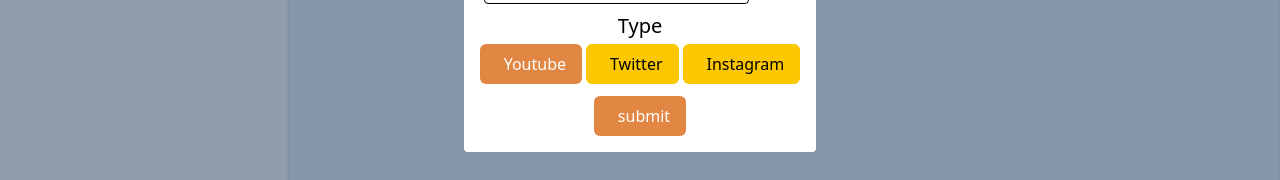
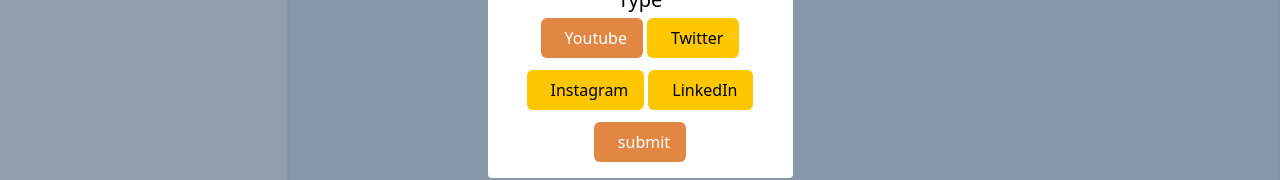
Before and after one commit to kaabilcoder/prismApp, a React (Vite) app in the folder prism-frontend/: page /dashboard in a window 1280 px wide. Both pictures are taken after a click on the button "Add Content". Shown: the part 386-566 px from the top of the page. Built offline with nearby package versions, Linux system fonts and the light colour scheme; no server answers.

Commit message:
delete content funtionality bug fixed

```diff
--- a/prism-frontend/src/components/Card.tsx
+++ b/prism-frontend/src/components/Card.tsx
@@ -1,19 +1,19 @@
 import { ShareIcon } from "../icons/ShareIcon";
 import { DeleteIcon } from '../icons/DeleteIcon'
 
-import { getTwitterEmbedURL, getYouTubeEmbedURL , getInstagramEmbedURL} from "../utils/Embeddings";
+import { getTwitterEmbedURL, getYouTubeEmbedURL , getInstagramEmbedURL, getLinkedInEmbedURL} from "../utils/Embeddings";
 
 
 interface CardProps {
     title: string;
     link: string;
-    type: "twitter" | "youtube" | "instagram";
-    key?: string;
+    type: "twitter" | "youtube" | "instagram" | "linkedin";
+    _id?: string;
     onDelete?: () => void;
 }
 
 
-export function Card({ title, link, type, onDelete }: CardProps) {
+export function Card({ title, link, _id, type, onDelete }: CardProps) {
 
     return <div>
         <div className="bg-white p-4 border rounded-md shadow-md border-slate-100 max-w-72 min-h-48 min-w-72">
@@ -26,7 +26,7 @@
                     <a href={link} target="_blank">
                     </a>
                     <div>
-                        <span className="cursor-pointer" onClick={onDelete}><DeleteIcon /></span>
+                        <span className="cursor-pointer" onClick={onDelete} key={_id} ><DeleteIcon /></span>
                     </div>
                 </div>
             </div>
@@ -36,6 +36,10 @@
                 {type === "twitter" && <blockquote className="twitter-tweet">
                     <a href={getTwitterEmbedURL(link)}></a>
                 </blockquote>}
+                {type === "linkedin" && <blockquote className="linkedin-post">
+                    <a href={getLinkedInEmbedURL(link)}></a>
+                </blockquote>}
+
             </div>
         </div>
     </div>
--- a/prism-frontend/src/components/CreateContentModel.tsx
+++ b/prism-frontend/src/components/CreateContentModel.tsx
@@ -8,7 +8,8 @@
 enum ContentType {
     Youtube = "youtube",
     Twitter = "twitter",
-    Instagram = "instagram"
+    Instagram = "instagram",
+    LinkedIn = "linkedin"
 }
 
 // @ts-ignore
@@ -50,7 +51,10 @@
                     <div className="flex gap-1 pb-3 justify-center">
                         <Button text="Youtube" varient={type == ContentType.Youtube ? "primary" : "secondary"} onClick={() => setType(ContentType.Youtube)}></Button>
                         <Button text="Twitter" varient={type == ContentType.Twitter ? "primary" : "secondary"} onClick={() => setType(ContentType.Twitter)}></Button>
+                    </div>
+                    <div className="flex gap-1 pb-3 justify-center">
                         <Button text="Instagram" varient={type == ContentType.Instagram ? "primary" : "secondary"} onClick={() => setType(ContentType.Instagram)}></Button>
+                        <Button text="LinkedIn" varient={type == ContentType.LinkedIn ? "primary" : "secondary"} onClick={() => setType(ContentType.LinkedIn)}></Button>
                     </div>
                     <div className="flex justify-center">
                         <Button onClick={addContent} varient="primary" text="submit" />
--- a/prism-frontend/src/pages/Dashboard.tsx
+++ b/prism-frontend/src/pages/Dashboard.tsx
@@ -20,9 +20,13 @@
   }, [modalOpen])
 
   //Delete post handler
-  async function handleDeleteContent(){
+  async function handleDeleteContent(contentId: string){
+
+          if(!contentId){
+            return toast.error("Cannot delete: Content ID is missing")
+          }
           try{
-             const response = await axios.delete(BACKEND_URL + "/api/v1/content", {
+             const response = await axios.delete(`${BACKEND_URL}/api/v1/content/${contentId}`, {
                   headers: {
                       "Authorization": localStorage.getItem("token")
                   }
@@ -59,12 +63,13 @@
         </div>
 
         <div className='flex gap-4 flex-wrap'>
-          {contents.map(({ type, link, title }) =>
+          {contents.map(({ type, link, title, _id }) =>
             <Card
               type={type}
               title={title}
               link={link}
-              onDelete={()=> handleDeleteContent()}
+              key={_id}
+              onDelete={()=> handleDeleteContent(_id)}
             />
           )}
         </div>
--- a/prism-frontend/src/utils/Embeddings.ts
+++ b/prism-frontend/src/utils/Embeddings.ts
@@ -13,3 +13,8 @@
   const match = url.match(regex);
   return match ? `https://www.instagram.com/p/${match[1]}/embed` : url;
 }
+
+
+export function getLinkedInEmbedURL(url: string): string {
+  return url;
+}
```
